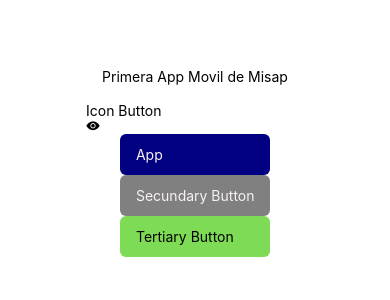
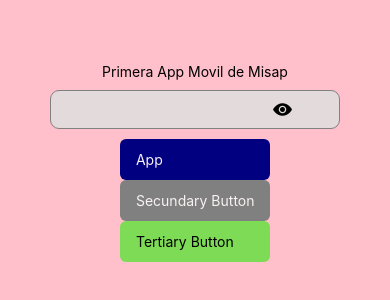
Before and after one commit to Karooollp/ProyectoPrograMovil, a React Native app in the folder MiPrimeraApp/: screen / in a window 390 px wide. Shown: the part 260-560 px from the top of the page. Built offline with nearby package versions, Linux system fonts and the light colour scheme.

Commit message:
Implementado Comportamiento y Condicionado
Implementado comportamiento y condicionado para mostrar y ocultar contraseña

```diff
--- a/MiPrimeraApp/App.tsx
+++ b/MiPrimeraApp/App.tsx
@@ -2,8 +2,13 @@ import { StatusBar } from 'expo-status-bar';
 import { StyleSheet, Text, View } from 'react-native';
 import CustomButton from './src/components/CustomButton';
 import CustomInput from './src/components/CustomInput';
+import { useState } from 'react';
 
 export default function App() {
+
+  //definición de una variabe de estadoen ReacN
+const [inputValue, setInputValue]=useState("");
+
   return (
     <View style={styles.container}>
       <Text>Primera App Movil de Misap</Text>
@@ -12,8 +17,8 @@ export default function App() {
       <CustomInput
         type={'number'}
         placeholder={''}
-        value={''}
-        onChange={function (text: string): void {} }  />
+        value={inputValue}
+        onChange={setInputValue }  />
      <CustomButton
       title={"App"}
       onPress={()=>{
@@ -44,7 +49,7 @@ export default function App() {
 const styles = StyleSheet.create({
   container: {
     flex: 1,
-    backgroundColor: '#fff',
+    backgroundColor: 'pink',
     alignItems: 'center',
     justifyContent: 'center',
   },
--- a/MiPrimeraApp/src/components/CustomInput.tsx
+++ b/MiPrimeraApp/src/components/CustomInput.tsx
@@ -1,5 +1,6 @@
 import { Ionicons } from "@expo/vector-icons";
-import { Text, TextInput, TouchableOpacity, View } from "react-native";
+import { useState } from "react";
+import { Text, TextInput, TouchableOpacity, View, StyleSheet } from "react-native";
 
 
 type Props={
@@ -12,18 +13,64 @@ type Props={
 
 
 export default function CustomInput({type,placeholder,value, onChange}: Props){
+    const [isSecureText, setIsSecureText]=useState(true)
+    const icon:  typeof Ionicons["name"] |undefined=
+    type==="email"?"at":
+        type==="pasword"? "lock-closed":  undefined
 
     return (
-        <View>
-            <TextInput
-                placeholder ={placeholder}
-                value={value}
-                onChangeText={onChange}
+        //wrapper
+         <View style={styles.wrapper}>
+            <View style={styles.inputContainer}>
+                <Ionicons  name={icon as any }size={25} color="#00000"/>
+
+                <TextInput
+                    placeholder ={placeholder}
+                    value={value}
+                    onChangeText={onChange}
+                    style={styles.input}
+                    secureTextEntry={isSecureText}
             />
-            <TouchableOpacity>
-                <Text>Icon Button</Text>
-                <Ionicons name={"eye"} size={14} />
+            <TouchableOpacity
+            onPress={
+                ()=>{
+                    setIsSecureText(!isSecureText)
+                }
+            }
+            >
+                <Ionicons name={isSecureText? "eye":"eye-off"} size={20} />
             </TouchableOpacity>
         </View>
+         </View>
     );
 }
+
+
+const styles=StyleSheet.create({
+    wrapper:{
+        marginBottom:10,
+    },
+
+    inputContainer:{
+    //width:"100%",
+        //Distribucion de ccomponentes
+       flexDirection:"row",
+       alignItems:"center",
+        marginTop:10,
+
+       //estilización de contenido
+        borderColor: "gray",
+        borderWidth:1,
+        borderRadius:9,
+        backgroundColor:"#e3dbdb",
+        paddingHorizontal:15,
+    },
+
+    input:{
+        width:"80%",
+        paddingVertical: 10,
+        paddingHorizontal:10,
+
+
+    }
+})
```
